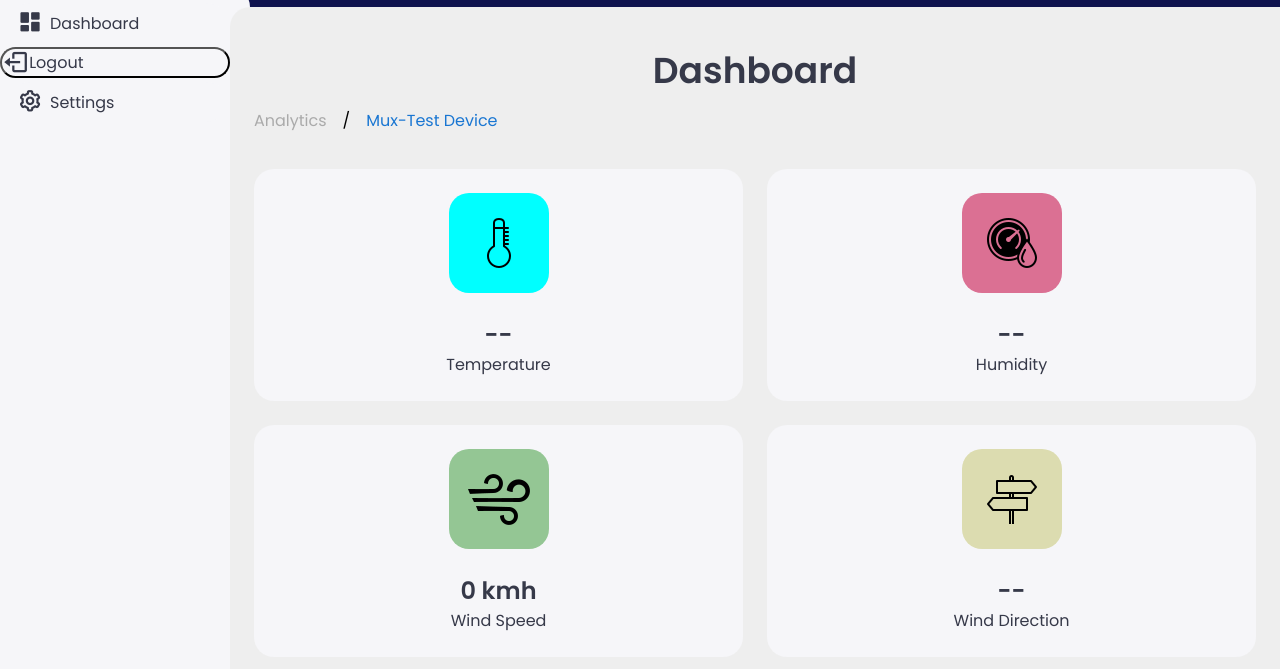
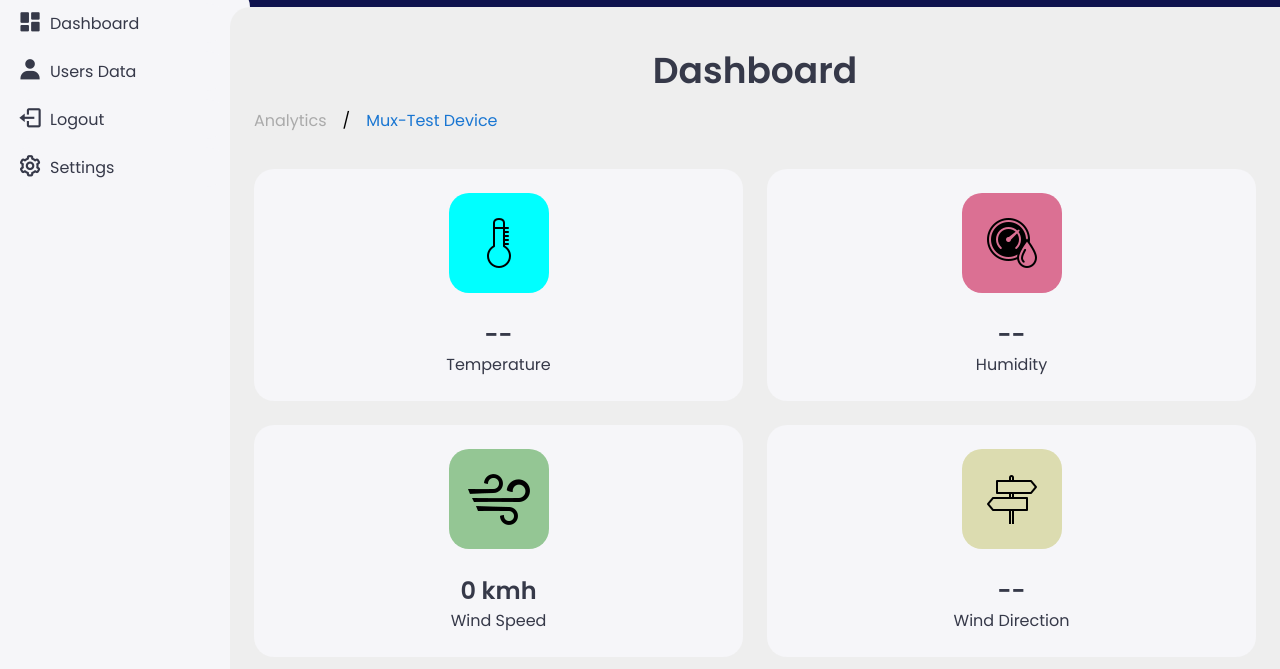
Before and after one commit to AsraAijaz17/FYP_Website, a plain HTML site: page AdminLogin/index.html in a window 1280 px wide. Shown: the part 49-718 px from the top of the page. Drawn offline with nearby package versions, Linux system fonts and the light colour scheme; no server answers.

Commit message:
Your commit message here

```diff
--- a/AdminLogin/index.html
+++ b/AdminLogin/index.html
@@ -24,10 +24,12 @@
 
         <ul class="side-menu">
             <li><a href="#"><i class='bx bxs-dashboard'></i>Dashboard</a></li>
+            <li><a href="UsersData.html"><i class='bx bxs-user'></i>Users Data</a></li>
             <!-- <li><a href=""><i class='bx bx-log-in'></i>Logout</a></li> -->
             <!-- <button id="logout-button"><i class='bx bx-log-in'></i> Logout</button> -->
-            <button id="logout-button" onclick="logout()"><i class='bx bx-log-out'></i> Logout</button>
+            <!-- <button id="logout-button" onclick="logout()"><i class='bx bx-log-out'></i> Logout</button> -->
 
+            <li><a href="#" onclick="logout()"><i class='bx bx-log-out'></i>Logout</a></li>
 
             <li><a href="#"><i class='bx bx-cog'></i>Settings</a></li>
         </ul>
```
